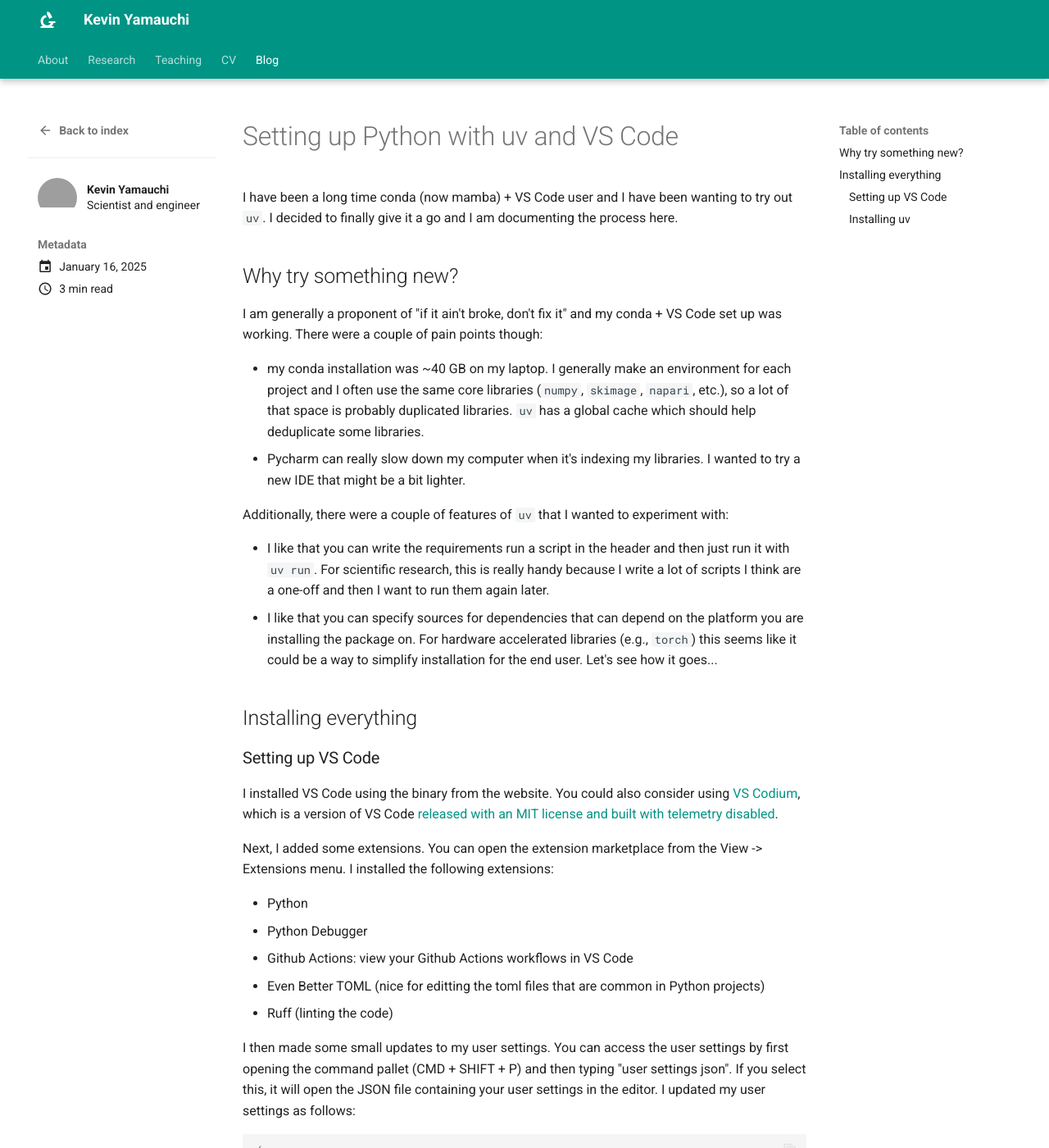
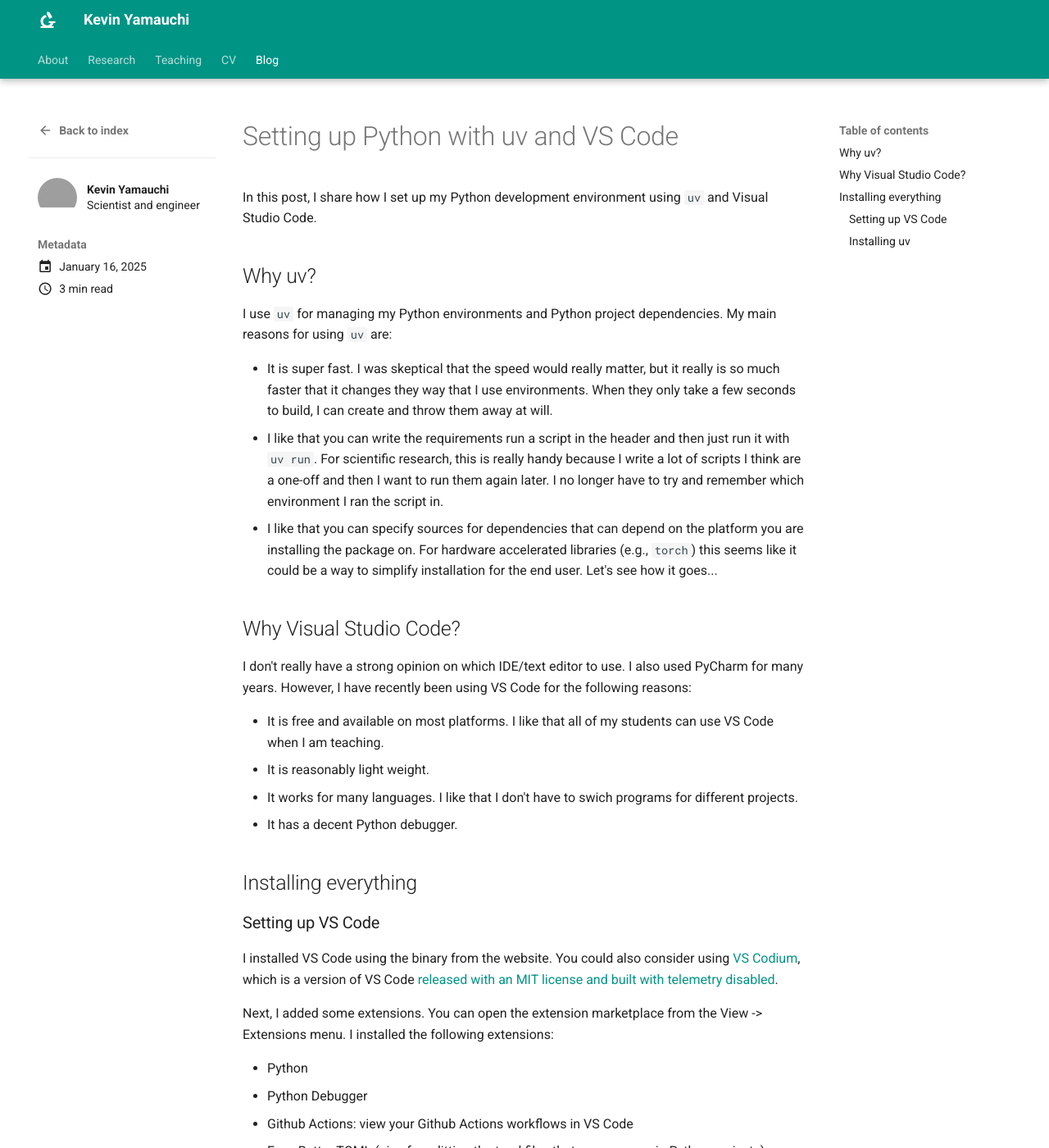
Before and after one commit to kevinyamauchi/didactic-octo-waddle, an MkDocs documentation site: the page built from docs/blog/posts/python_vscode_uv.md, in a window 1280 px wide and 1400 px high. Shown: the whole window at 82% size. Built offline with MkDocs 1.6.1 and Material for MkDocs 9.7.7, drawn with Linux system fonts in a browser that asks for light colours; some of the changed text lies outside the part shown; grey boxes are pictures that could not be loaded.

```diff
--- a/docs/blog/posts/python_vscode_uv.md
+++ b/docs/blog/posts/python_vscode_uv.md
@@ -5,20 +5,26 @@
 ---
 # Setting up Python with uv and VS Code
 
-I have been a long time conda (now mamba) + VS Code  user and I have been wanting to try out `uv`. I decided to finally give it a go and I am documenting the process here.
+In this post, I share how I set up my Python development environment using `uv` and Visual Studio Code.
 
 <!-- more -->
 
-## Why try something new?
-I am generally a proponent of "if it ain't broke, don't fix it" and my conda + VS Code set up was working. There were a couple of pain points though:
+## Why uv?
 
-- my conda installation was ~40 GB on my laptop. I generally make an environment for each project and I often use the same core libraries (`numpy`, `skimage`, `napari`, etc.), so a lot of that space is probably duplicated libraries. `uv` has a global cache which should help deduplicate some libraries.
-- Pycharm can really slow down my computer when it's indexing my libraries. I wanted to try a new IDE that might be a bit lighter.
+I use `uv` for managing my Python environments and Python project dependencies. My main reasons for using `uv` are:
 
-Additionally, there were a couple of features of `uv` that I wanted to experiment with:
+- It is super fast. I was skeptical that the speed would really matter, but it really is so much faster that it changes they way that I use environments. When they only take a few seconds to build, I can create and throw them away at will.
+- I like that you can write the requirements run a script in the header and then just run it with `uv run`. For scientific research, this is really handy because I write a lot of scripts I think are a one-off and then I want to run them again later. I no longer have to try and remember which environment I ran the script in.
+- I like that you can specify sources for dependencies that can depend on the platform you are installing the package on. For hardware accelerated libraries (e.g., `torch`) this seems like it could be a way to simplify installation for the end user. Let's see how it goes...
 
-- I like that you can write the requirements run a script in the header and then just run it with `uv run`. For scientific research, this is really handy because I write a lot of scripts I think are a one-off and then I want to run them again later.
-- I like that you can specify sources for dependencies that can depend on the platform you are installing the package on. For hardware accelerated libraries (e.g., `torch`) this seems like it could be a way to simplify installation for the end user. Let's see how it goes...
+## Why Visual Studio Code?
+
+I don't really have a strong opinion on which IDE/text editor to use. I also used PyCharm for many years. However, I have recently been using VS Code for the following reasons:
+
+- It is free and available on most platforms. I like that all of my students can use VS Code when I am teaching.
+- It is reasonably light weight.
+- It works for many languages. I like that I don't have to swich programs for different projects.
+- It has a decent Python debugger.
 
 ## Installing everything
 
```
Also changed, not shown: other parts of docs/blog/posts/python_vscode_uv.md (+1 -2 lines), docs/blog/posts/obsidian_zotero.md (added, +129 -0 lines), docs/assets/profile_picture-01.png, docs/assets/profile_picture-02.png, docs/assets/profile_picture-03.png (added), docs/blog/posts/assets/obsidian_zotero/inline_citation.png (added), docs/blog/posts/assets/obsidian_zotero/pandoc_plugin_correct.png (added), docs/blog/posts/assets/obsidian_zotero/pandoc_plugin_incorrect.png (added), docs/blog/posts/assets/obsidian_zotero/pandoc_reference_list_options_1.png (added), docs/blog/posts/assets/obsidian_zotero/pandoc_reference_list_options_2.png (added), docs/blog/posts/assets/obsidian_zotero/reference.png (added), docs/blog/posts/assets/obsidian_zotero/zotero_plugins.png (added), 1 other file.
